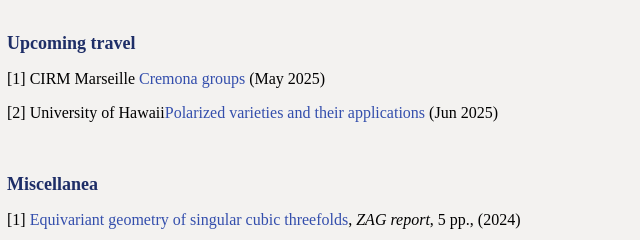
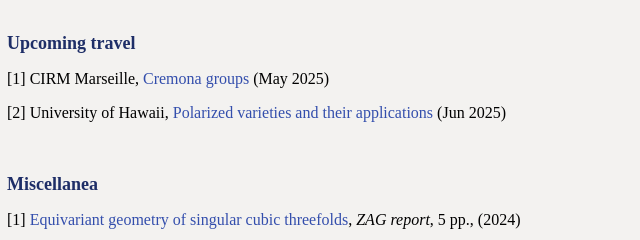
Before and after one commit to zhijiazhangz/zhijiazhangz.github.io, a plain HTML site: page index.html in a window 1280 px wide. Shown: the part 735-975 px from the top of the page, 1-641 px from the left. Drawn offline with Linux system fonts and the light colour scheme.

Commit message:
Update index.html

```diff
--- a/index.html
+++ b/index.html
@@ -104,9 +104,9 @@ CV</a>.<small>
 <br>
 <b><font size="+1" style="color:#1E2E67">Upcoming travel</font></b>
  <br>
-<p>[1] CIRM Marseille <A href="https://conferences.cirm-math.fr/3169.html" style="color:#334EAC">Cremona groups</A> (May 2025)
+<p>[1] CIRM Marseille, <A href="https://conferences.cirm-math.fr/3169.html" style="color:#334EAC">Cremona groups</A> (May 2025)
 </p>
-  <p>[2] University of Hawaii<A href="https://www.maths.ed.ac.uk/cheltsov/oahu/index.html" style="color:#334EAC">Polarized varieties and their applications</A> (Jun 2025)
+  <p>[2] University of Hawaii, <A href="https://www.maths.ed.ac.uk/cheltsov/oahu/index.html" style="color:#334EAC">Polarized varieties and their applications</A> (Jun 2025)
 </p>
 <br>
 <br>
```
